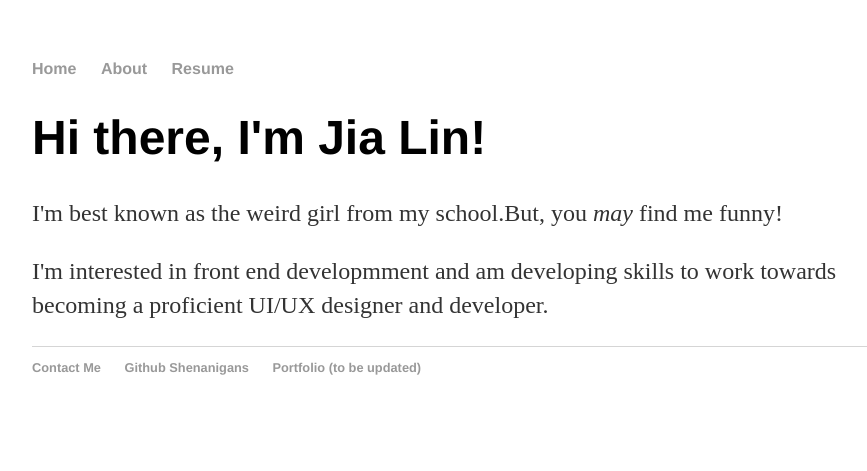
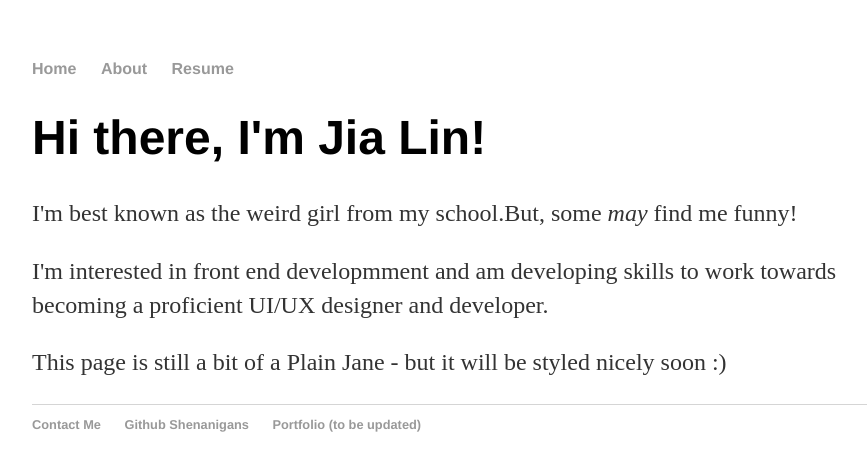
Before and after one commit to jlin95/jlin95.github.io, a Jekyll site: the page index.html, which Jekyll copies as it is, in a window 1280 px wide. Shown: the top 471 px of the page, without its empty margins (160-1027 px from the left). Built offline with Jekyll 4.4.1, drawn with Linux system fonts in a browser that asks for light colours.

Commit message:
Update index.html

```diff
--- a/index.html
+++ b/index.html
@@ -19,9 +19,10 @@
 		<div class="container">
     		<div class="blurb">
         		<h1>Hi there, I'm Jia Lin!</h1>
-				<p>I'm best known as the weird girl from my school.But, you <em>may</em> find me funny!</p>
+				<p>I'm best known as the weird girl from my school.But, some <em>may</em> find me funny!</p>
 				<p>I'm interested in front end developmment and am developing skills to work towards becoming a
 				proficient UI/UX designer and developer. </p>
+				<p>This page is still a bit of a Plain Jane - but it will be styled nicely soon :)</p>
 
     		</div><!-- /.blurb -->
 		</div><!-- /.container -->
```
